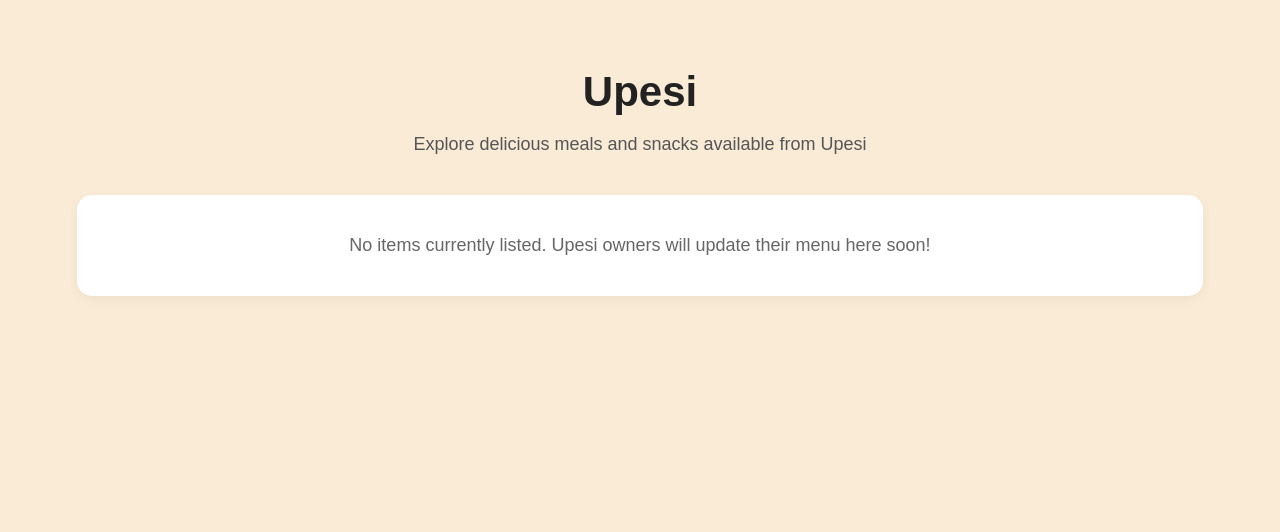
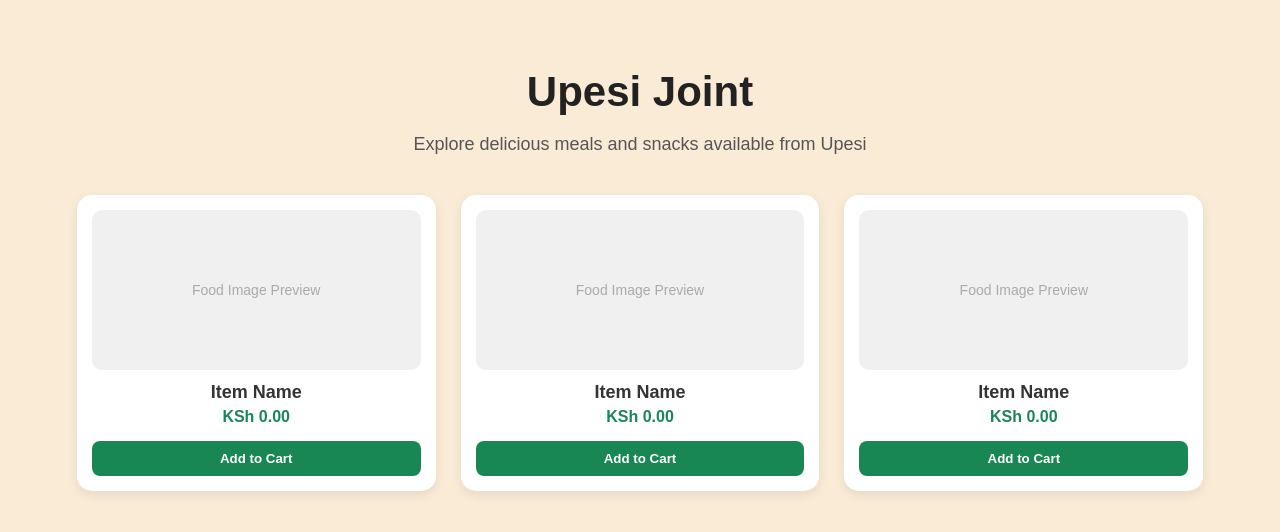
Before and after one commit to David-Mumo-blip/DB-Project, a Flask app: template templates/upesi.html in a window 1280 px wide. Shown: the part 93-625 px from the top of the page. Run offline with Flask 3, Linux system fonts and the light colour scheme; the template is opened without the code that fills it, so the values that code supplies are empty.

Commit message:
upesi imroved

```diff
--- a/templates/upesi.html
+++ b/templates/upesi.html
@@ -60,18 +60,56 @@
         }
         .menu-grid {
             display: grid;
-            grid-template-columns: repeat(auto-fit, minmax(250px, 1fr));
+            grid-template-columns: repeat(auto-fit, minmax(260px, 1fr));
             gap: 25px;
         }
-        .no-items {
-            text-align: center;
-            color: #666;
-            font-size: 18px;
-            grid-column: 1 / -1;
-            padding: 40px 0;
+        .food-card {
             background-color: white;
             border-radius: 15px;
-            box-shadow: 0 4px 12px rgba(0,0,0,0.05);
+            padding: 15px;
+            box-shadow: 0 4px 12px rgba(0,0,0,0.08);
+            text-align: center;
+            display: flex;
+            flex-direction: column;
+            justify-content: space-between;
+        }
+        .food-image-placeholder {
+            width: 100%;
+            height: 160px;
+            background-color: #f0f0f0;
+            border-radius: 10px;
+            display: flex;
+            align-items: center;
+            justify-content: center;
+            color: #aaa;
+            font-size: 14px;
+            margin-bottom: 12px;
+        }
+        .food-name {
+            font-size: 18px;
+            font-weight: bold;
+            color: #333;
+            margin-bottom: 5px;
+        }
+        .food-price {
+            color: #198754;
+            font-weight: bold;
+            font-size: 16px;
+            margin-bottom: 15px;
+        }
+        .add-btn {
+            width: 100%;
+            padding: 10px;
+            background-color: #198754;
+            color: white;
+            border: none;
+            border-radius: 8px;
+            font-weight: bold;
+            cursor: pointer;
+            transition: background-color 0.2s;
+        }
+        .add-btn:hover {
+            background-color: #157347;
         }
     </style>
 </head>
@@ -89,14 +127,30 @@
 
     <main>
         <div class="vendor-banner">
-            <h1>Upesi</h1>
+            <h1>Upesi Joint</h1>
             <p>Explore delicious meals and snacks available from Upesi</p>
         </div>
 
-        <!-- Dynamic Menu Container for DB Integration -->
         <div id="menu" class="menu-grid">
-            <div class="no-items">
-                No items currently listed. Upesi owners will update their menu here soon!
+            <div class="food-card">
+                <div class="food-image-placeholder">Food Image Preview</div>
+                <div class="food-name">Item Name</div>
+                <div class="food-price">KSh 0.00</div>
+                <button class="add-btn">Add to Cart</button>
+            </div>
+
+            <div class="food-card">
+                <div class="food-image-placeholder">Food Image Preview</div>
+                <div class="food-name">Item Name</div>
+                <div class="food-price">KSh 0.00</div>
+                <button class="add-btn">Add to Cart</button>
+            </div>
+
+            <div class="food-card">
+                <div class="food-image-placeholder">Food Image Preview</div>
+                <div class="food-name">Item Name</div>
+                <div class="food-price">KSh 0.00</div>
+                <button class="add-btn">Add to Cart</button>
             </div>
         </div>
     </main>
```
